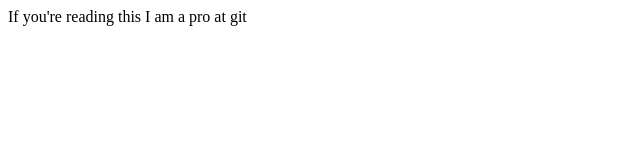
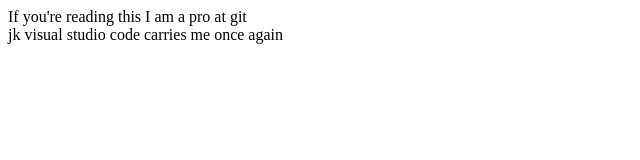
Before and after one commit to F-a-w-n/re-re-relearningGit, a plain HTML site: page index.html in a window 1280 px wide. Shown: the whole page, without its empty margins (0-640 px from the left). Drawn offline with Linux system fonts and the light colour scheme.

Commit message:
mwahaha vs code is so easy when it works

```diff
--- a/index.html
+++ b/index.html
@@ -7,6 +7,6 @@
     <title>Document</title>
 </head>
 <body>
-    If you're reading this I am a pro at git
+    If you're reading this I am a pro at git <br> jk visual studio code carries me once again
 </body>
 </html>
```
